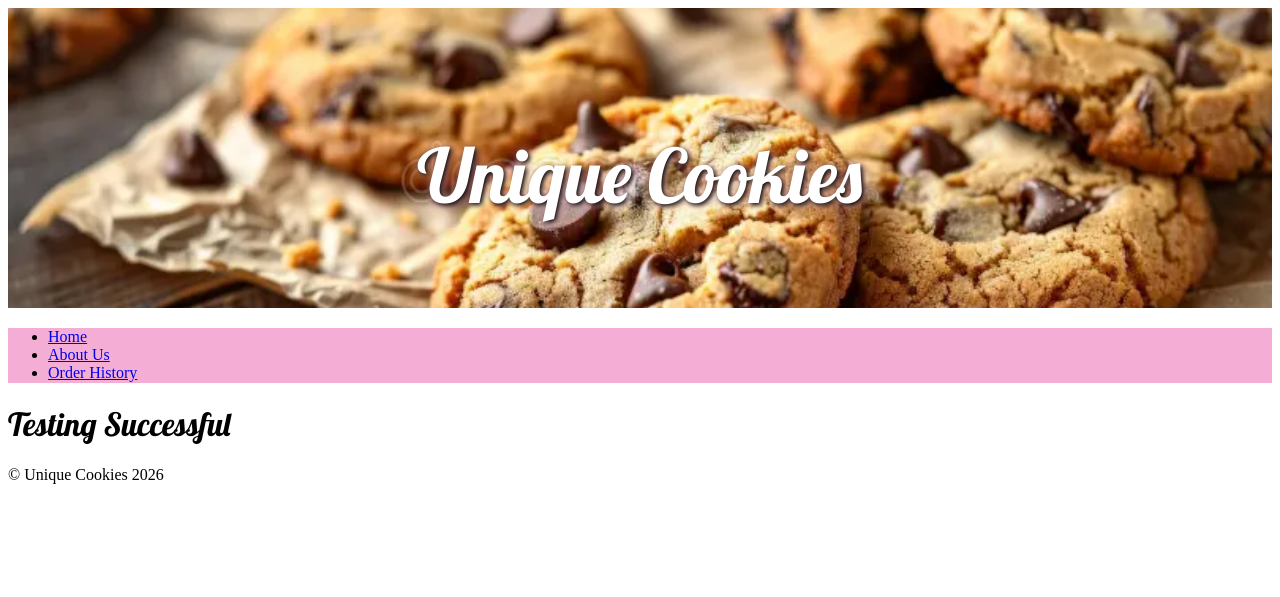
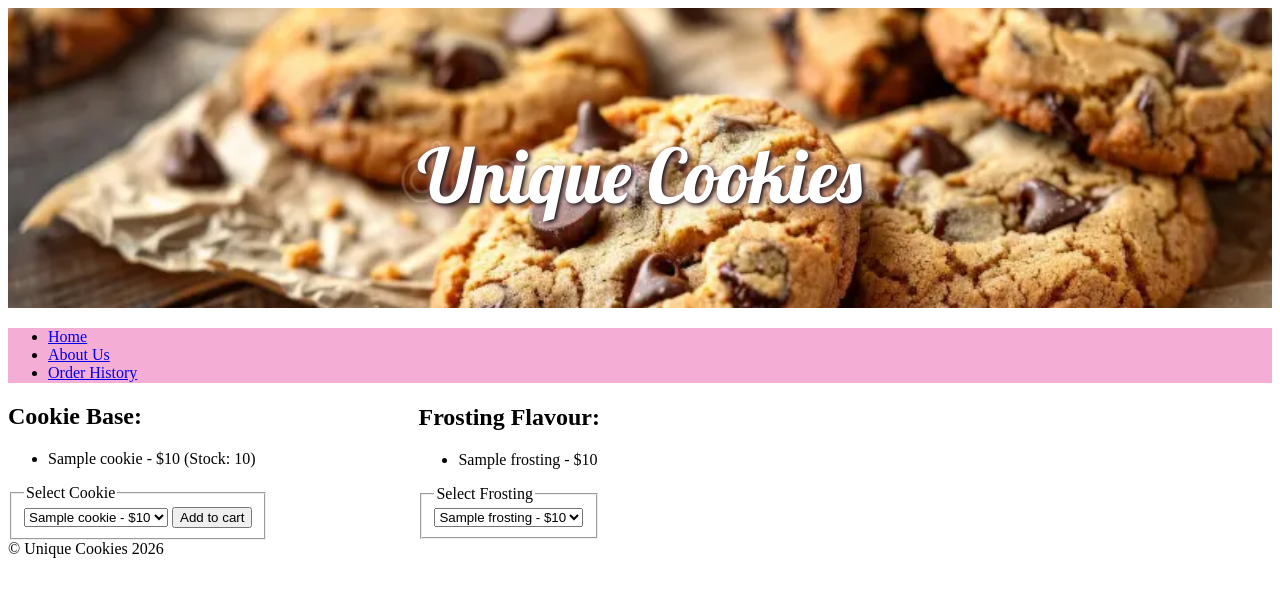
Before and after one commit to st26076/CSC---Small-Business-Internal, a Flask app: template templates/index.html in a window 1280 px wide. Shown: the top 597 px of the page. Run offline with Flask 3, Linux system fonts and the light colour scheme; the template is opened without the code that fills it: most values are stand-ins (such as "Sample title", 1, 10 or a date in 2020).

Commit message:
Added the input boxes for the customer to choose the Cookie Base and the Flavour of Frosting.

```diff
--- a/templates/index.html
+++ b/templates/index.html
@@ -3,6 +3,44 @@
 {% block title %}Home - Unique Cookies{% endblock %}
 
 {% block content %}
-    <h1>Testing Successful</h1>
+    <div class="layout">
+        <div>
+            <h2>Cookie Base:</h2>
+            <ul>
+                {% for cookie, details in cookies.items() %}
+                <li>{{ cookie }} - ${{ details['price'] }} (Stock: {{ details['stock'] }})</li>
+                {% endfor %}
+            </ul>
+            <form action="{{ url_for('add_to_cart') }}" method="post">
+                <fieldset>
+                    <legend for="cookie">Select Cookie</legend>
+                    <select name="cookie" id="cookie">
+                        {% for cookie, details in cookies.items() %}
+                        <option value="{{ cookie }}">{{ cookie }} - ${{ details['price'] }}</option>
+                        {% endfor %}
+                    </select>
+                    <button type="submit">Add to cart</button>
+                </fieldset>
+            </form>
+        </div>
 
+        <div>
+            <h2>Frosting Flavour:</h2>
+            <ul>
+                {% for frosting, details in frosting.items() %}
+                <li>{{ frosting }} - ${{ details['price'] }}</li>
+                {% endfor %}
+            </ul>
+            <form action="{{ url_for('add_to_cart') }}" method="post">
+                <fieldset>
+                    <legend for="frosting">Select Frosting</legend>
+                    <select name="frosting" id="frosting">
+                        {% for frosting, details in frosting.items() %}
+                        <option value="{{ frosting }}">{{ frosting }} - ${{ details['price'] }}</option>
+                        {% endfor %}
+                    </select>
+                </fieldset>
+            </form>
+        </div>
+    </div>
 {% endblock %}
```
